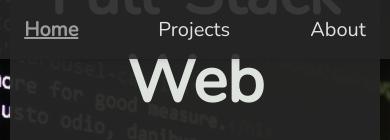
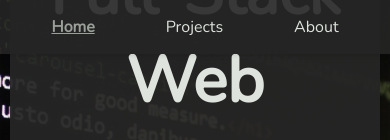
Before and after one commit to angrypirate33/portfolio, a React (Create React App) app: page / in a window 390 px wide. Shown: the top 140 px of the page. Built offline with nearby package versions, Linux system fonts and the light colour scheme.

Commit message:
Updates Nav for mobile screens.

```diff
--- a/src/components/Nav/Nav.css
+++ b/src/components/Nav/Nav.css
@@ -72,3 +72,22 @@ a.active {
         font-size: 1.25em;
     }
 }
+
+@media only screen and (max-width: 590px) {
+
+    .nav-links{
+        display: flex;
+        justify-content: space-around;
+    }
+
+    .nav-link {
+        font-size: 1em;
+        padding: 0;
+    }
+
+    a.active {
+        text-decoration: underline;
+        font-size: 1em;
+        padding: 0;
+    }
+}
```
